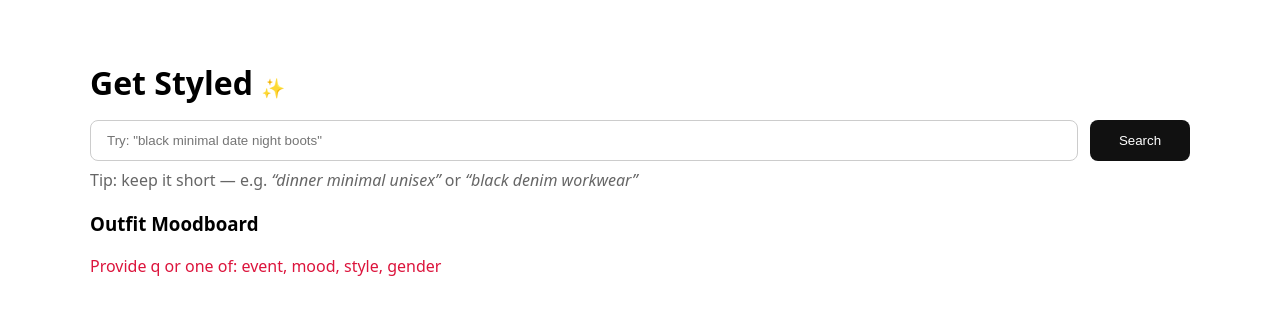
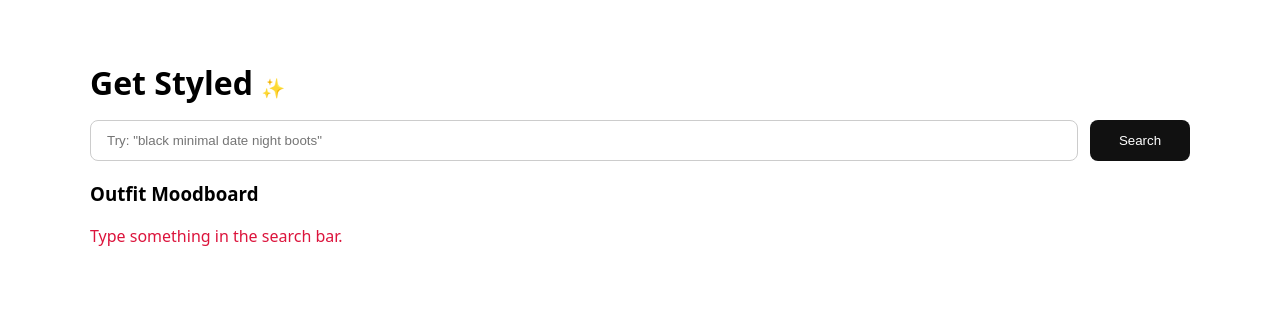
Before and after one commit to vejay650/vesture-os-mvp, a Next.js app: page /results in a window 1280 px wide. Shown: the top 314 px of the page. Built offline with nearby package versions, Linux system fonts and the light colour scheme.

Commit message:
Update results.tsx

```diff
--- a/pages/results.tsx
+++ b/pages/results.tsx
@@ -9,12 +9,12 @@ type MoodboardImage = {
   sourceUrl?: string;
   title?: string;
   provider?: string;
+  category?: string;
 };
 
 export default function Results() {
   const router = useRouter();
 
-  // Search UI
   const [q, setQ] = useState("");
   const [mode, setMode] = useState<Mode>("moodboard");
 
@@ -24,18 +24,16 @@ export default function Results() {
   const [style, setStyle] = useState("");
   const [gender, setGender] = useState("");
 
-  // Results
   const [images, setImages] = useState<MoodboardImage[]>([]);
   const [loading, setLoading] = useState(false);
   const [error, setError] = useState("");
 
-  // Search submit (text bar)
   const handleSearch = (e: React.FormEvent) => {
     e.preventDefault();
     const params = new URLSearchParams();
     params.set("mode", "moodboard");
-    const qTrim = q.trim();
-    if (qTrim) params.set("q", qTrim);
+    const qt = q.trim();
+    if (qt) params.set("q", qt);
     router.replace(`/results?${params.toString()}`);
   };
 
@@ -46,7 +44,6 @@ export default function Results() {
     const m = (p.get("mode") as Mode) || "moodboard";
     setMode(m);
 
-    // read both the new free-text q and legacy structured params
     const _q = p.get("q") || "";
     const e = p.get("event") || "";
     const mo = p.get("mood") || "";
@@ -59,21 +56,20 @@ export default function Results() {
     setStyle(st);
     setGender(g);
 
-    // only moodboard uses /api/moodboard
     if (m !== "moodboard") return;
 
     const hasStructured = !!(e || mo || st || g);
 
     const payload: any =
-  _q.trim()
-    ? { prompt: _q.trim(), q: _q.trim(), gender: g || "men", count: 18 }
-    : hasStructured
-    ? { event: e, mood: mo, style: st, gender: g, count: 18 }
-    : null;
+      _q.trim()
+        ? { prompt: _q.trim(), q: _q.trim(), gender: g || "men", count: 18 }
+        : hasStructured
+        ? { event: e, mood: mo, style: st, gender: g || "men", count: 18 }
+        : null;
 
     if (!payload) {
       setImages([]);
-      setError("Provide q or one of: event, mood, style, gender");
+      setError("Type something in the search bar.");
       return;
     }
 
@@ -94,31 +90,25 @@ export default function Results() {
           return;
         }
 
-        // Expect: data.images = [{ imageUrl, thumbnailUrl?, sourceUrl?, title?, provider? }]
         const raw: MoodboardImage[] = Array.isArray(data?.images) ? data.images : [];
 
-        // client-side dedupe by imageUrl
+        // dedupe by imageUrl
         const seen = new Set<string>();
         const deduped: MoodboardImage[] = [];
-
         for (const it of raw) {
           const u = (it?.imageUrl || "").trim();
           if (!u) continue;
           if (seen.has(u)) continue;
           seen.add(u);
-
-          deduped.push({
-            imageUrl: u,
-            thumbnailUrl: it.thumbnailUrl,
-            sourceUrl: it.sourceUrl,
-            title: it.title,
-            provider: it.provider,
-          });
+          deduped.push(it);
         }
 
         setImages(deduped);
       })
-      .catch(() => setError("Failed to reach server."))
+      .catch(() => {
+        setError("Failed to reach server.");
+        setImages([]);
+      })
       .finally(() => setLoading(false));
   }, [router.isReady, router.asPath]);
 
@@ -135,7 +125,6 @@ export default function Results() {
         Get Styled <span style={{ fontSize: "1.2rem" }}>✨</span>
       </h1>
 
-      {/* One search bar */}
       <form onSubmit={handleSearch} style={{ display: "flex", gap: 12 }}>
         <input
           type="text"
@@ -166,24 +155,12 @@ export default function Results() {
         </button>
       </form>
 
-      <p style={{ marginTop: 8, color: "#666" }}>
-        Tip: keep it short — e.g. <em>“dinner minimal unisex”</em> or{" "}
-        <em>“black denim workwear”</em>
-      </p>
-
-      {/* Moodboard */}
       <section style={{ marginTop: "1.25rem" }}>
         <h3>Outfit Moodboard</h3>
 
         {loading && <p>Loading…</p>}
-
-        {!loading && error && (
-          <p style={{ color: "crimson", marginTop: 8 }}>{error}</p>
-        )}
-
-        {!loading && !error && images.length === 0 && (
-          <p style={{ marginTop: 8 }}>No images yet.</p>
-        )}
+        {!loading && error && <p style={{ color: "crimson" }}>{error}</p>}
+        {!loading && !error && images.length === 0 && <p>No images yet.</p>}
 
         {images.length > 0 && (
           <div
@@ -216,6 +193,9 @@ export default function Results() {
                     display: "block",
                   }}
                 />
+                <div style={{ marginTop: 8, fontSize: 12, color: "#666" }}>
+                  {img.provider || ""}
+                </div>
               </a>
             ))}
           </div>
```
